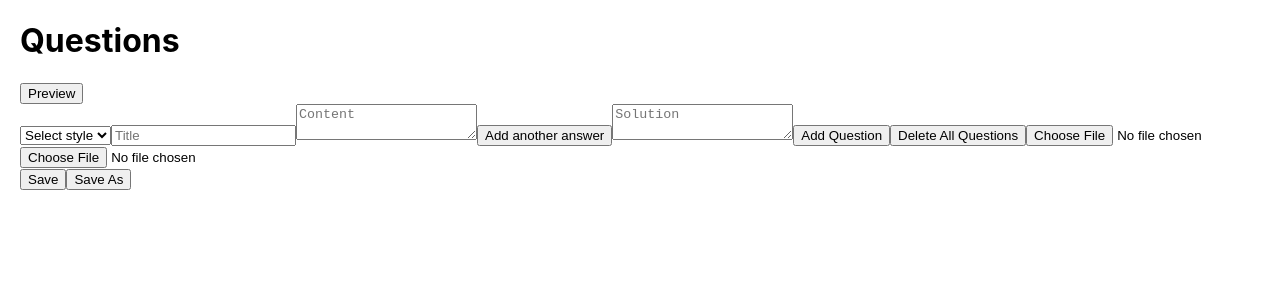
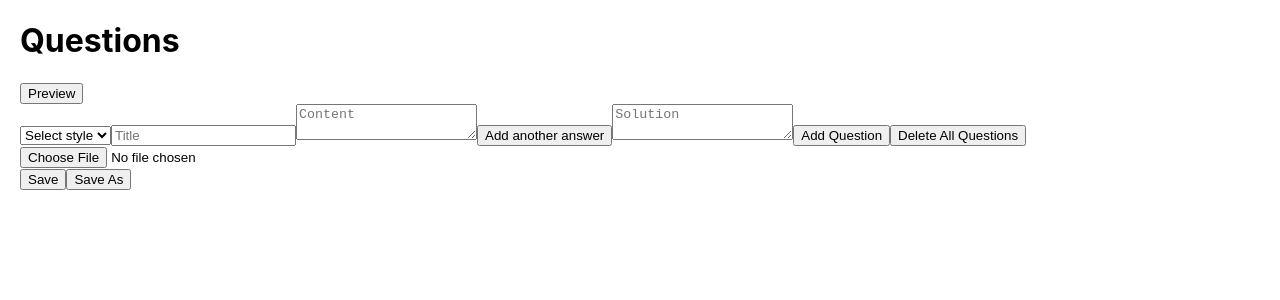
Before and after one commit to emmagort/Diss, a React (Create React App) app in the folder my-app/: page /teacher in a window 1280 px wide. Shown: the top 300 px of the page. Built offline with nearby package versions, Linux system fonts and the light colour scheme.

Commit message:
got rid of the extra handleImport

```diff
--- a/my-app/src/pages/Teacher.js
+++ b/my-app/src/pages/Teacher.js
@@ -243,7 +243,7 @@ export default function Teacher() {
         {/* <input name="points" value={newQuestion.points} onChange={handleInputChange} placeholder="Points" /> */}
         <button onClick={handleAddQuestion}>{editingIndex !== null ? 'Update Question' : 'Add Question'}</button>
         <button onClick={handleDeleteAllQuestions}>Delete All Questions</button>
-        <input type="file" onChange={handleImport} />
+        {/* <input type="file" onChange={handleImport} /> */}
       </div>
       <div>
         <input type="file" onChange={handleImport} />
```
